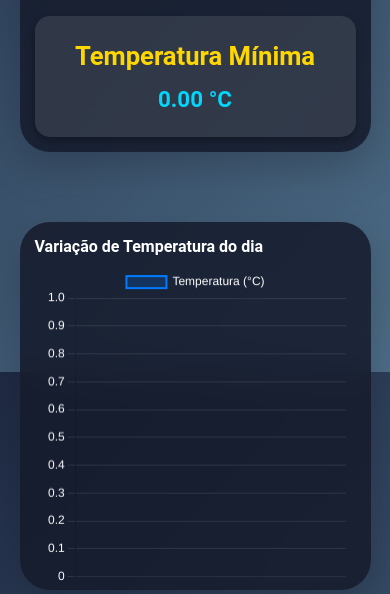
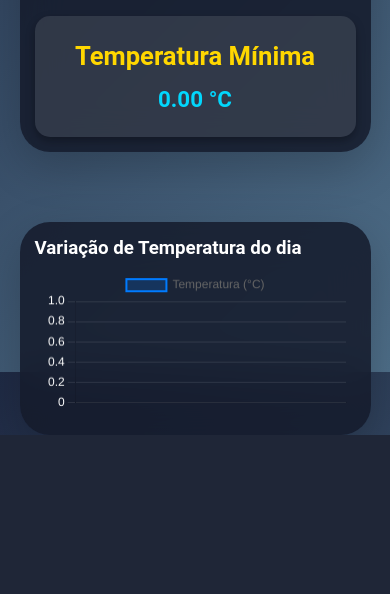
Before and after one commit to FelipeDiasKonda/ProjetoIOT, a Flask app: template templates/temp.html in a window 390 px wide. Shown: the part 542-1136 px from the top of the page. After the commit the page ends 977 px from the top, so only its background shows below. Run offline with Flask 3, Linux system fonts and the light colour scheme; the template is opened without the code that fills it, so the values that code supplies are empty.

Commit message:
fix: corrigindo bug do gráfico

```diff
--- a/templates/temp.html
+++ b/templates/temp.html
@@ -227,14 +227,7 @@
                 width: 100%;
             }
 
-            .graph-item h3 {
-          font-size: 1em;
-        }
 
-        .graph-item {
-            height: 40vh; /* Reduz a altura para telas menores */
-            max-height: 40vh;
-        }
         }
     </style>
 </head>
@@ -328,34 +321,43 @@
           },
           options: {
             responsive: true,
-            maintainAspectRatio: false, // Desativa a proporção fixa
+            maintainAspectRatio: true,
             plugins: {
-                legend: {
-                    position: 'top',
-                    labels: {
-                        color: '#ffffff',
-                        font: { size: 12 }
-                    }
-                },
-                tooltip: {
-                    backgroundColor: 'rgba(0, 0, 0, 0.7)',
-                    titleColor: '#ffffff',
-                    bodyColor: '#ffffff'
-                }
+              legend: {
+                position: 'top'
+              },
+              tooltip: {
+                backgroundColor: 'rgba(255, 255, 255, 0.9)',
+                titleColor: '#000',
+                bodyColor: '#000'
+              }
             },
             scales: {
-                x: {
-                    ticks: { color: '#fff', maxRotation: 45, minRotation: 45 },
-                    grid: { color: 'rgba(255, 255, 255, 0.1)' }
+              y: {
+                beginAtZero: false,
+                ticks: {
+                  color: '#fff'
                 },
-                y: {
-                    beginAtZero: true,
-                    ticks: { color: '#fff' },
-                    grid: { color: 'rgba(255, 255, 255, 0.1)' }
+                grid: {
+                  color: 'rgba(255, 255, 255, 0.1)'
                 }
+              },
+              x: {
+                ticks: {
+                  color: '#fff'
+                },
+                grid: {
+                  color: 'rgba(255, 255, 255, 0.1)'
+                }
+              }
             },
             layout: {
-                padding: { left: 10, right: 10, top: 10, bottom: 10 }
+              padding: {
+                left: 10,
+                right: 10,
+                top: 10,
+                bottom: 10
+              }
             },
             elements: {
               line: {
```
